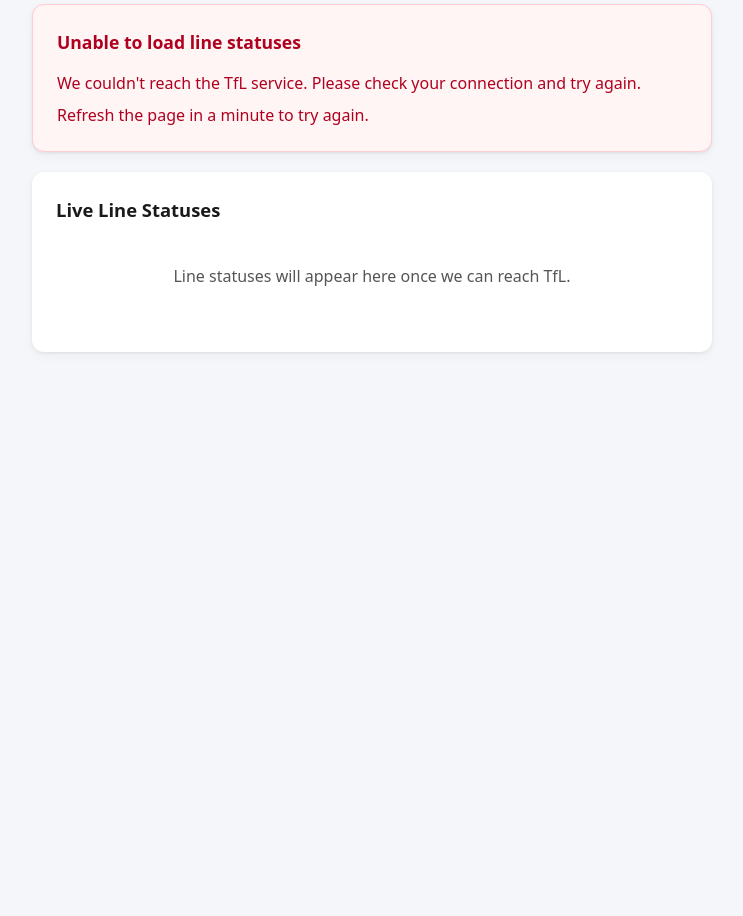
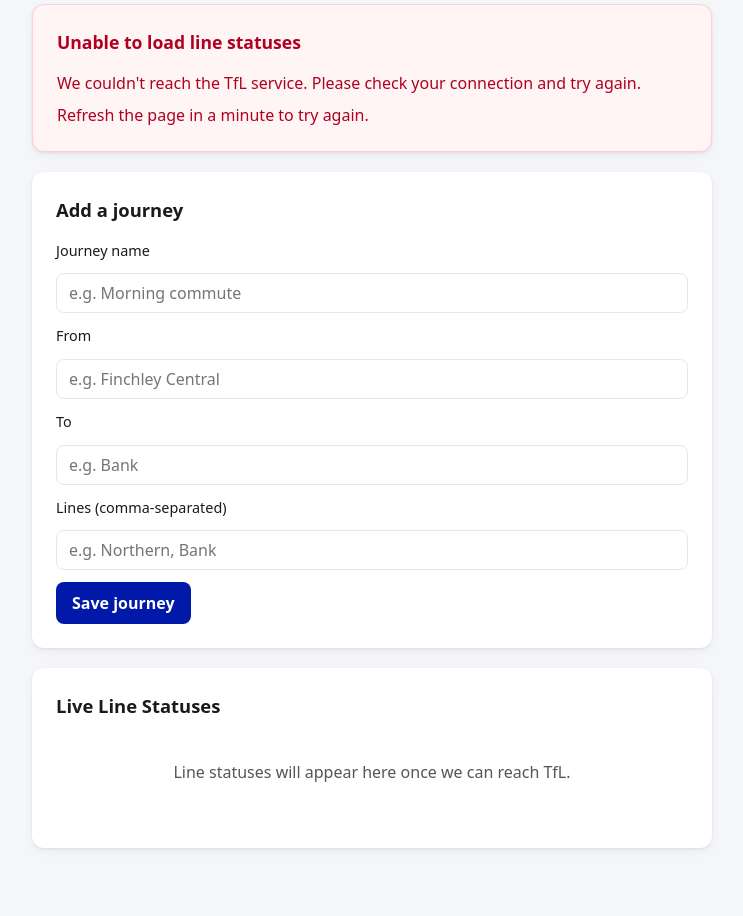
Before and after one commit to imranbek22-afk/tfl-smart-commute, a FastAPI app: page / in a window 1280 px wide. Shown: the part 129-1045 px from the top of the page, without its empty margins (268-1011 px from the left). Before the commit the page ends 483 px from the top, so only its background shows below. Run offline with FastAPI, Linux system fonts and the light colour scheme; data that the repository does not hold is empty.

Commit message:
Store new journeys in memory

```diff
--- a/app/main.py
+++ b/app/main.py
@@ -1,11 +1,14 @@
-from fastapi import FastAPI, Request
+from fastapi import FastAPI, Request, Form
 from fastapi.templating import Jinja2Templates
-from fastapi.responses import HTMLResponse
+from fastapi.responses import HTMLResponse, RedirectResponse
 
 from app.tfl import get_line_statuses, TfLError, TfLTimeoutError, TfLUnavailableError
 
 app = FastAPI(title="TfL Smart Commute")
 templates = Jinja2Templates(directory="app/templates")
+
+# Simple in-memory store for journeys (resets on restart)
+journeys: list[dict] = []
 
 
 @app.get("/", response_class=HTMLResponse)
@@ -31,5 +34,24 @@
             "request": request,
             "lines": lines,
             "error": error,
+            "journeys": journeys,
         },
     )
+
+
+@app.post("/add-journey")
+async def add_journey(
+    name: str = Form(...),
+    origin: str = Form(...),
+    destination: str = Form(...),
+    lines: str = Form(""),
+):
+    """Store a new journey in memory."""
+    journey = {
+        "name": name.strip(),
+        "origin": origin.strip(),
+        "destination": destination.strip(),
+        "lines": [line.strip() for line in lines.split(",") if line.strip()],
+    }
+    journeys.append(journey)
+    return RedirectResponse(url="/", status_code=303)
--- a/app/templates/index.html
+++ b/app/templates/index.html
@@ -267,6 +267,76 @@
             display: block;
         }
 
+        form {
+            display: flex;
+            flex-direction: column;
+            gap: 12px;
+        }
+
+        label {
+            font-weight: 500;
+            font-size: 0.9rem;
+        }
+
+        input[type="text"] {
+            width: 100%;
+            padding: 8px 12px;
+            border: 1px solid var(--border);
+            border-radius: 8px;
+            font-family: inherit;
+            font-size: 1rem;
+        }
+
+        input[type="text"]:focus {
+            outline: 2px solid var(--tfl-blue);
+            outline-offset: 1px;
+            border-color: var(--tfl-blue);
+        }
+
+        button[type="submit"] {
+            background: var(--tfl-blue);
+            color: white;
+            border: none;
+            border-radius: 8px;
+            padding: 10px 16px;
+            font-size: 1rem;
+            font-weight: 600;
+            cursor: pointer;
+            font-family: inherit;
+            align-self: flex-start;
+        }
+
+        button[type="submit"]:hover {
+            background: #001580;
+        }
+
+        .journey-list {
+            display: flex;
+            flex-direction: column;
+            gap: 8px;
+        }
+
+        .journey {
+            padding: 12px 14px;
+            background: var(--tfl-blue-light);
+            border-radius: 8px;
+            border-left: 4px solid var(--tfl-blue);
+        }
+
+        .journey-name {
+            font-weight: 600;
+        }
+
+        .journey-route {
+            font-size: 0.9rem;
+            color: var(--text-muted);
+        }
+
+        .journey-lines {
+            font-size: 0.85rem;
+            margin-top: 4px;
+        }
+
         @media (max-width: 520px) {
             .line {
                 grid-template-columns: 1fr;
@@ -293,6 +363,42 @@
         <h2>Unable to load line statuses</h2>
         <p>{{ error }}</p>
         <p>Refresh the page in a minute to try again.</p>
+    </div>
+    {% endif %}
+
+    <div class="card">
+        <h2>Add a journey</h2>
+        <form method="post" action="/add-journey">
+            <label for="name">Journey name</label>
+            <input type="text" id="name" name="name" placeholder="e.g. Morning commute" required>
+
+            <label for="origin">From</label>
+            <input type="text" id="origin" name="origin" placeholder="e.g. Finchley Central" required>
+
+            <label for="destination">To</label>
+            <input type="text" id="destination" name="destination" placeholder="e.g. Bank" required>
+
+            <label for="lines">Lines (comma-separated)</label>
+            <input type="text" id="lines" name="lines" placeholder="e.g. Northern, Bank">
+
+            <button type="submit">Save journey</button>
+        </form>
+    </div>
+
+    {% if journeys %}
+    <div class="card">
+        <h2>Your journeys</h2>
+        <div class="journey-list">
+            {% for journey in journeys %}
+            <div class="journey">
+                <div class="journey-name">{{ journey.name }}</div>
+                <div class="journey-route">{{ journey.origin }} → {{ journey.destination }}</div>
+                {% if journey.lines %}
+                <div class="journey-lines">Lines: {{ journey.lines | join(', ') }}</div>
+                {% endif %}
+            </div>
+            {% endfor %}
+        </div>
     </div>
     {% endif %}
 
--- a/requirements.txt
+++ b/requirements.txt
@@ -3,3 +3,4 @@
 jinja2==3.1.4
 httpx==0.27.2
 python-dotenv==1.0.1
+python-multipart==0.0.12
```
